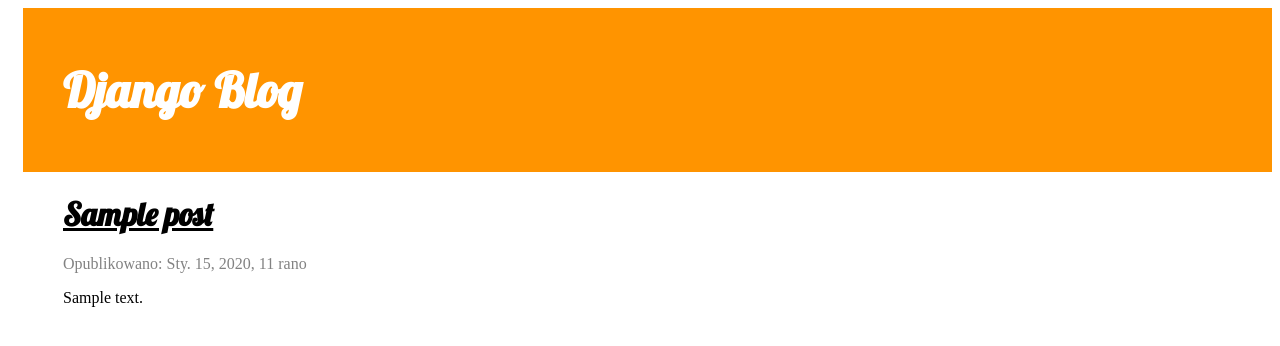
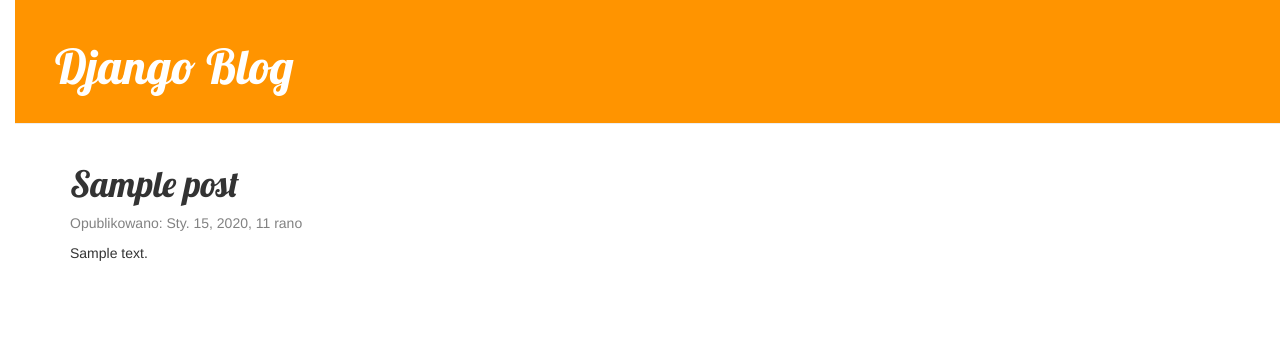
Before and after one commit to macolszewski/django_tests, a Django app: page / in a window 1280 px wide. Shown: the top 346 px of the page. Run offline with Django 3.2, Linux system fonts and the light colour scheme; tables that the repository leaves empty hold one stand-in row (values such as "Sample post"); some libraries are stand-ins or nearby versions.

Commit message:
My first commit

```diff
--- a/blog/templates/blog/post_list.html
+++ b/blog/templates/blog/post_list.html
@@ -3,8 +3,8 @@
 <html lang="en">
 <head>
     <title>MacOlszewski - Blog</title>
-<!--<link rel="stylesheet" href="//maxcdn.bootstrapcdn.com/bootstrap/3.2.0/css/bootstrap.min.css">-->
-<!--<link rel="stylesheet" href="//maxcdn.bootstrapcdn.com/bootstrap/3.2.0/css/bootstrap-theme.min.css">-->
+<link rel="stylesheet" href="//maxcdn.bootstrapcdn.com/bootstrap/3.2.0/css/bootstrap.min.css">
+<link rel="stylesheet" href="//maxcdn.bootstrapcdn.com/bootstrap/3.2.0/css/bootstrap-theme.min.css">
 <link rel="stylesheet" href="{% static 'css/blog.css' %}">
 <link href="//fonts.googleapis.com/css?family=Lobster&subset=latin,latin-ext" rel="stylesheet" type="text/css">
 </head>
@@ -17,7 +17,7 @@
         <div class="col-md-8">
             {% for post in posts %}
                 <div class="post">
-                    <h1><a href="">{{ post.title }}</a></h1>
+                    <h1>{{ post.title }}</h1>
                     <div class="date">
                         <p>Opublikowano: {{ post.published_date }}</p>
                     </div>
```
